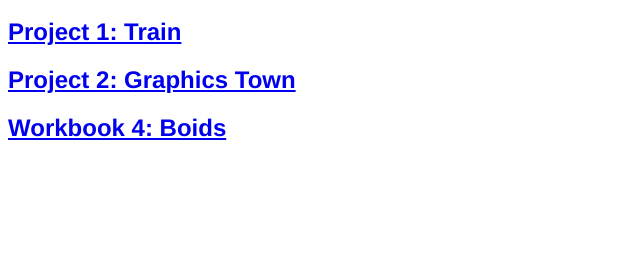
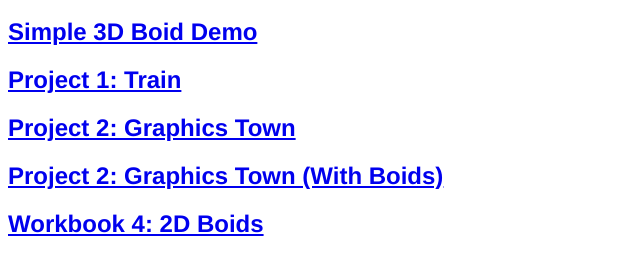
Before and after one commit to pensluo/pensluo.github.io, a plain HTML site: page index.html in a window 1280 px wide. Shown: the part 48-322 px from the top of the page, without its empty margins (0-640 px from the left). Drawn offline with Linux system fonts and the light colour scheme.

Commit message:
it's good for now. maybe needs other touches idk

```diff
--- a/index.html
+++ b/index.html
@@ -9,12 +9,18 @@
     Penelope's CS559 Graphics Portfolio
   </h1>
   <h2>
+    <a href="./3DBoids/for_students/gr-01-01.html">Simple 3D Boid Demo</a>
+  </h2>
+  <h2>
     <a href="./P1/tr-01-01.html">Project 1: Train</a>
   </h2>
   <h2>
     <a href="./P2/for_students/gr-01-01.html">Project 2: Graphics Town</a>
   </h2>
-    <h2>
-    <a href="./WB4/for_students/04-05-01.html">Workbook 4: Boids</a>
+  <h2>
+    <a href="./P2 F25/for_students/gr-01-01.html">Project 2: Graphics Town (With Boids)</a>
+  </h2>
+  <h2>
+    <a href="./WB4/for_students/04-05-01.html">Workbook 4: 2D Boids</a>
   </h2>
 </body>
```
Also changed, not shown: P2 F25/for_students/gr-01-01.html (+1 -0 lines).
